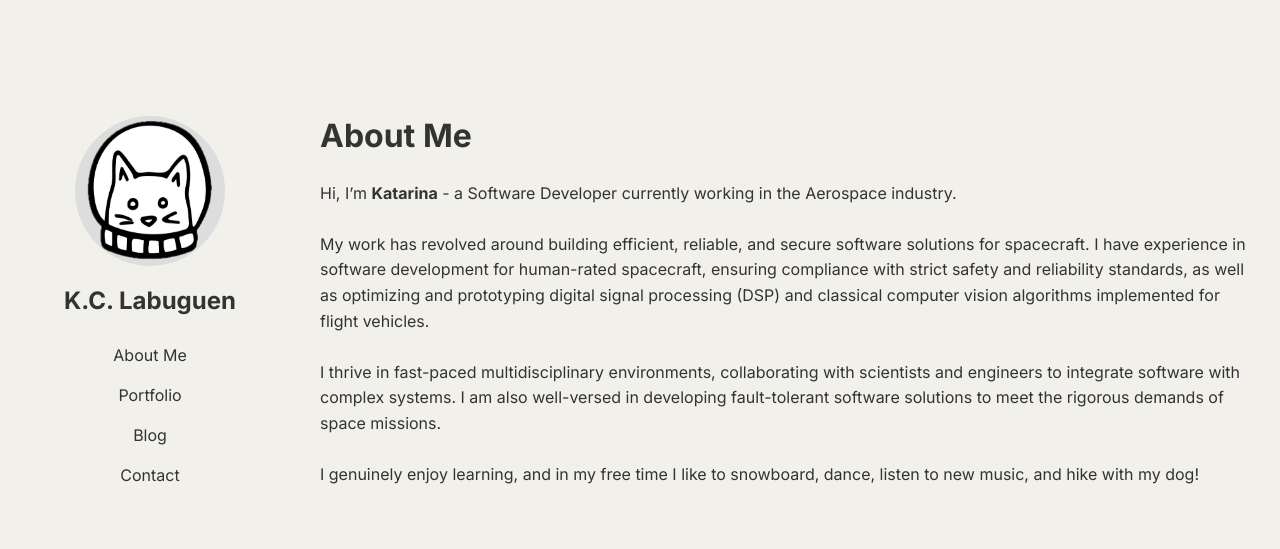
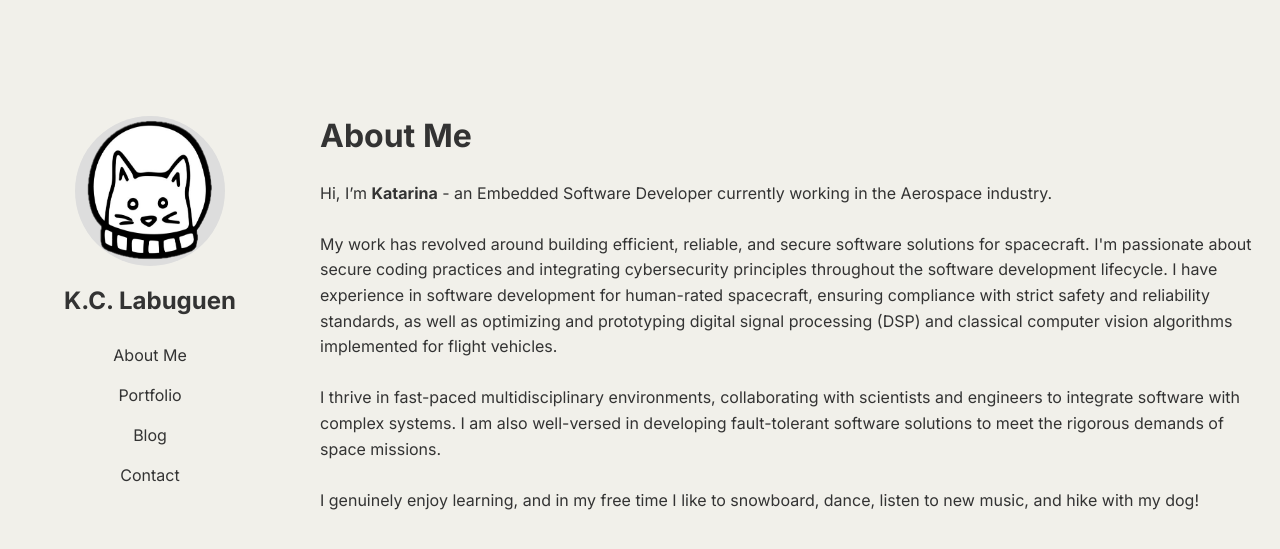
Before and after one commit to klabuguen/klabuguen.github.io, a Jekyll site: the page index.html, which Jekyll copies as it is, in a window 1280 px wide. Shown: the top 549 px of the page. Built offline with Jekyll 4.4.1, drawn with Linux system fonts in a browser that asks for light colours.

Commit message:
updates to about me

```diff
--- a/index.html
+++ b/index.html
@@ -106,9 +106,12 @@
     <div class="content">
       <h1>About Me</h1>
       <section id="about">
-        <p><br>Hi, I’m <strong>Katarina</strong> - a Software Developer currently working in the Aerospace industry.</p>
+        <p><br>Hi, I’m <strong>Katarina</strong> - an Embedded Software Developer currently working in the Aerospace industry.</p>
         <p><br>My work has revolved around building efficient, reliable, and secure software solutions for spacecraft.
-          I have experience in software development for human-rated spacecraft, ensuring compliance with strict safety and reliability standards, as well as optimizing and prototyping digital signal processing (DSP) and classical computer vision algorithms implemented for flight vehicles. </p>
+          I'm passionate about secure coding practices and integrating cybersecurity principles throughout the software development lifecycle.
+          I have experience in software development for human-rated spacecraft, ensuring compliance with strict safety
+          and reliability standards, as well as optimizing and prototyping digital signal processing (DSP) and classical
+          computer vision algorithms implemented for flight vehicles. </p>
 
           <p><br>I thrive in fast-paced multidisciplinary environments, collaborating with scientists and engineers to integrate software with
           complex systems. I am also well-versed in developing fault-tolerant software solutions to meet the rigorous demands of space missions.</p>
```
